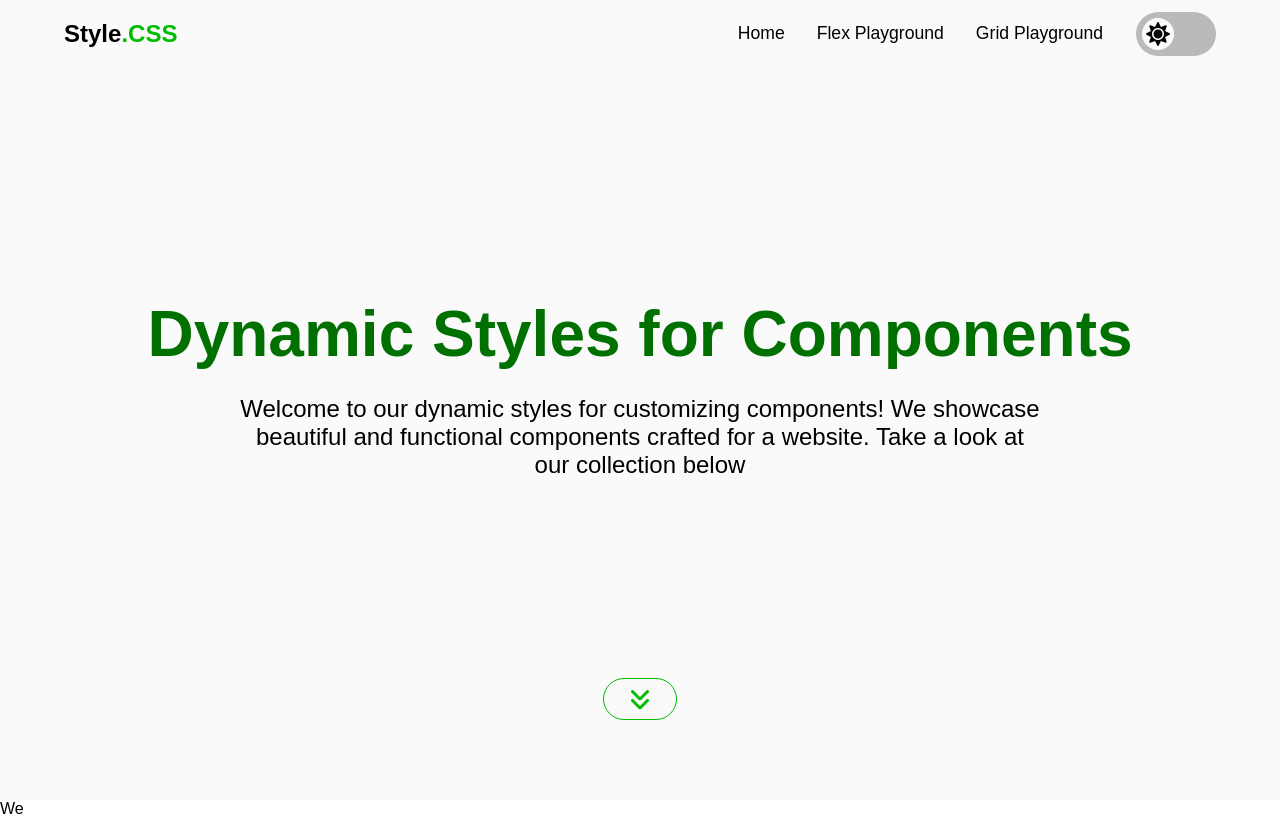
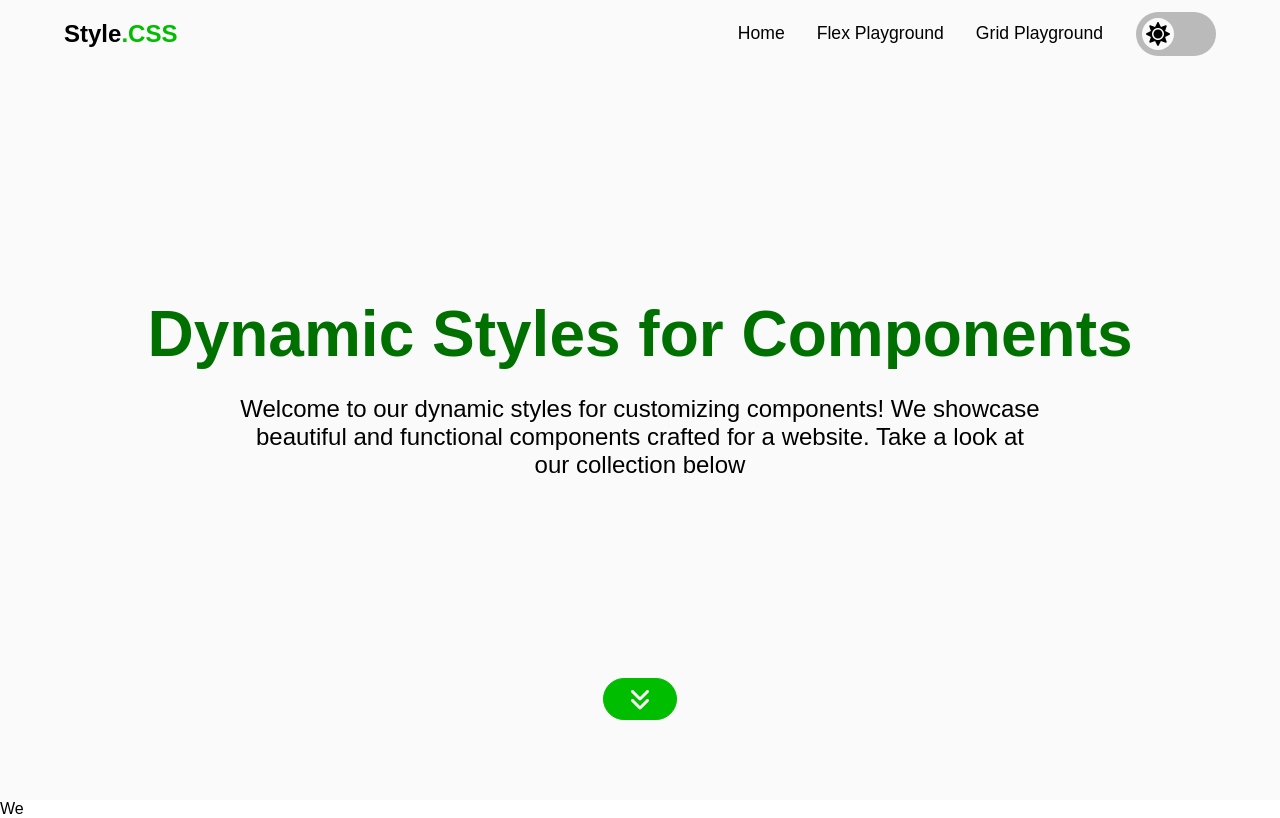
Before and after one commit to MrYious/Style.css, a React (Vite) app: page / in a window 1280 px wide. Built offline with nearby package versions, Linux system fonts and the light colour scheme; a web font is replaced by a local one.

Commit message:
update style home

```diff
--- a/src/Pages/home.scss
+++ b/src/Pages/home.scss
@@ -40,12 +40,13 @@ main {
         }
 
         a {
-            color: base.$light-primary-color;
-            background-color: base.$light-bg;
+            background-color: base.$light-primary-color;
+            color: base.$light-bg;
+            border-color: base.$light-primary-color;
 
             &:hover {
-                background-color: base.$light-primary-color;
-                color: base.$light-bg;
+                color: base.$light-primary-color;
+                background-color: base.$light-bg;
             }
         }
     }
@@ -57,12 +58,13 @@ main {
         }
 
         a {
-            color: base.$dark-primary-color;
-            background-color: base.$dark-bg;
+            background-color: base.$dark-primary-color;
+            color: base.$dark-bg;
+            border-color: base.$dark-primary-color;
 
             &:hover {
-                background-color: base.$dark-primary-color;
-                color: base.$dark-bg;
+                color: base.$dark-primary-color;
+                background-color: base.$dark-bg;
             }
         }
     }
```
